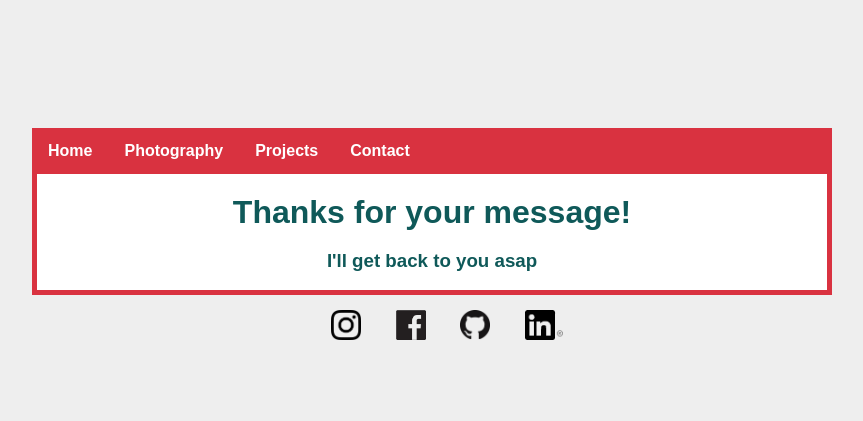
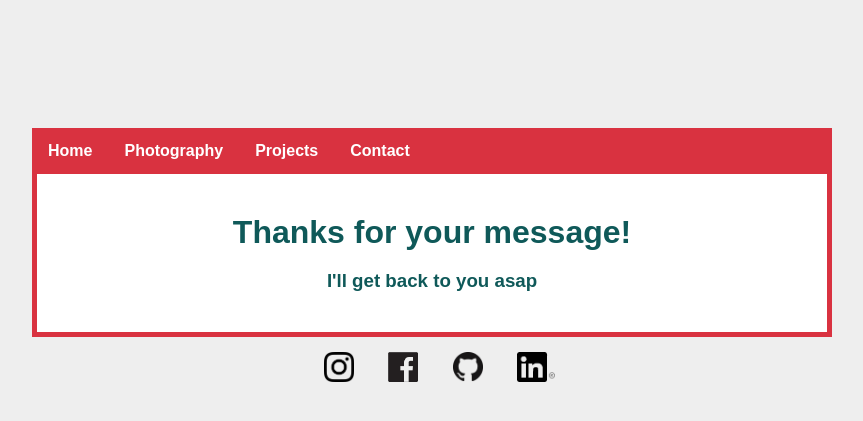
Before and after one commit to TomJSmith/TomJSmith.github.io, a PHP site: page /thanks.html in a window 1280 px wide. Shown: the top 421 px of the page, without its empty margins (208-1071 px from the left). Run offline with PHP 8.4, Linux system fonts and the light colour scheme.

Commit message:
slight spacing changes. Changed main page content slightly.

```diff
--- a/css/mainPage.css
+++ b/css/mainPage.css
@@ -83,7 +83,7 @@ body {
 }
 
 .socialLinks {
-  margin-left: 30px;
+  margin-left: 15px;
 }
 
 .socialIcon {
@@ -145,6 +145,16 @@ body {
   max-width: 1000px;
   position: relative;
   margin-top: 15%;
+}
+
+.thanksMessage {
+  text-align: center;
+  margin: 40px;
+}
+
+.comingSoon {
+  text-align: center;
+  margin: 40px;
 }
 
 input {
--- a/mainPage.php
+++ b/mainPage.php
@@ -22,11 +22,12 @@
       <div class="resume">
         <div class="resumeItem">
           <h3>Computer Science - University of Calgary</h3>
-          <h5>Software Design, Algorithms, AI, Game Design, 3D Graphics, HCI</h5>
+          <h5>Algorithms, AI, Game Design,
+            3D Graphics, HCI, Operating Systems, Web Design</h5>
         </div>
         <div class="resumeItem">
             <h3>Data Analyst - Precision Drilling Corporation</h3>
-            <h5>Python, VBA</h5>
+            <h5>Python, VBA, SAP</h5>
         </div>
       </div>
     </div>
--- a/photography.php
+++ b/photography.php
@@ -25,7 +25,7 @@
       <div class="photoGallery">
         <div class="col">
           <div class="imageFrame">
-            <img src="images\goldenGate.jpg" alt="Golden Gate Bridge" onclick="toggle(this)"/>
+            <img src="images\goldenGate.jpg" alt="Golden Gate Bridge" onclick="toggle(this)" onmouseover="hover(this)" onmouseout="unHover(this)"/>
           </div>
           <div class="imageFrame">
             <img src="images\big.jpg" alt="mountain" onclick="toggle(this)"/>
--- a/projects.php
+++ b/projects.php
@@ -15,7 +15,7 @@
     </ul>
   </div>
   <div class="contentFrame">
-    <div class="heading">
+    <div class="comingSoon">
       <h1>Coming Soon :)</h1>
     </div>
   </div>
--- a/thanks.html
+++ b/thanks.html
@@ -15,7 +15,7 @@
     </ul>
   </div>
   <div class="contentFrame">
-    <div class="heading">
+    <div class="thanksMessage">
       <h1>Thanks for your message!</h1>
       <h3>I'll get back to you asap</h3>
     </div>
```
Also changed, not shown: photography.js (+10 -0 lines).
